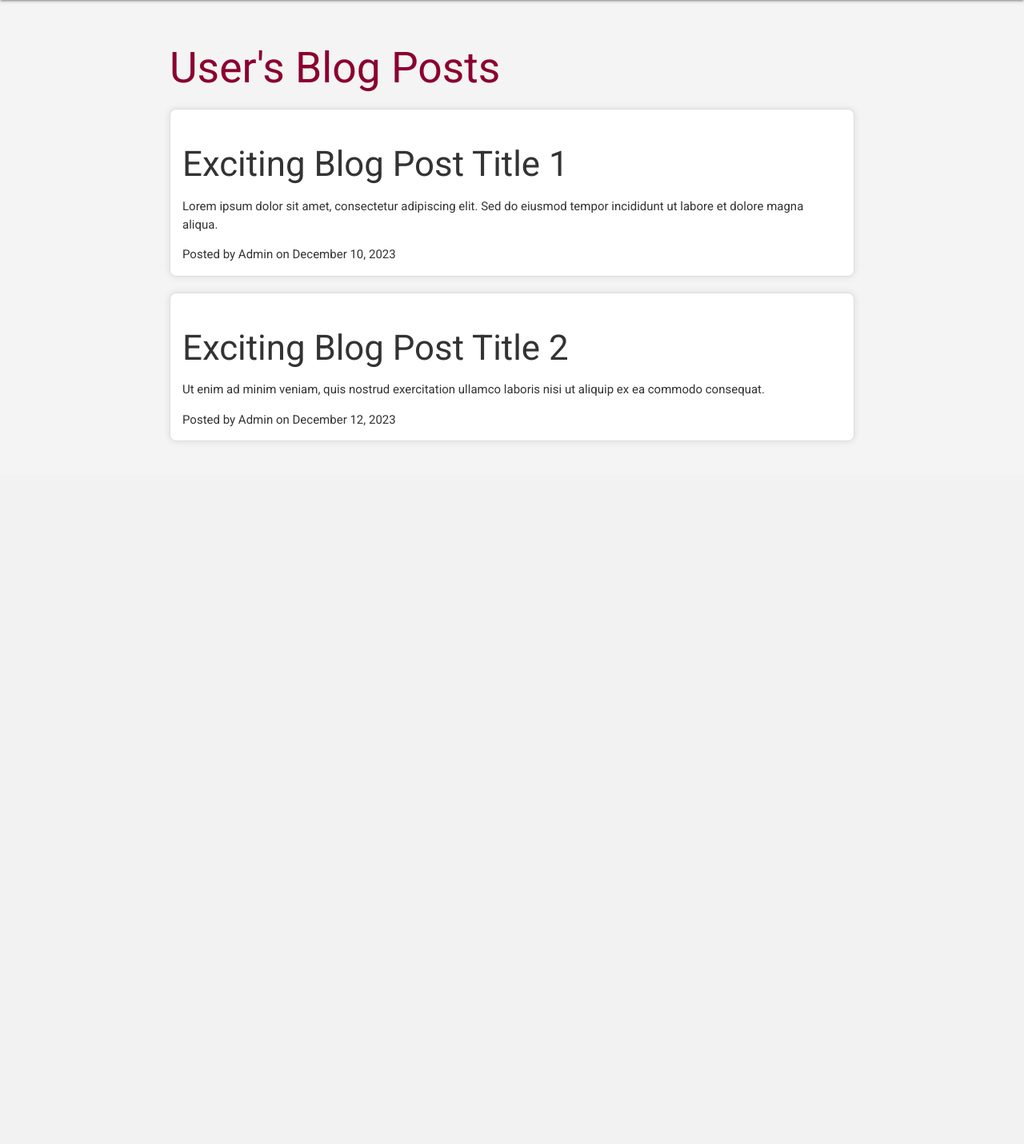
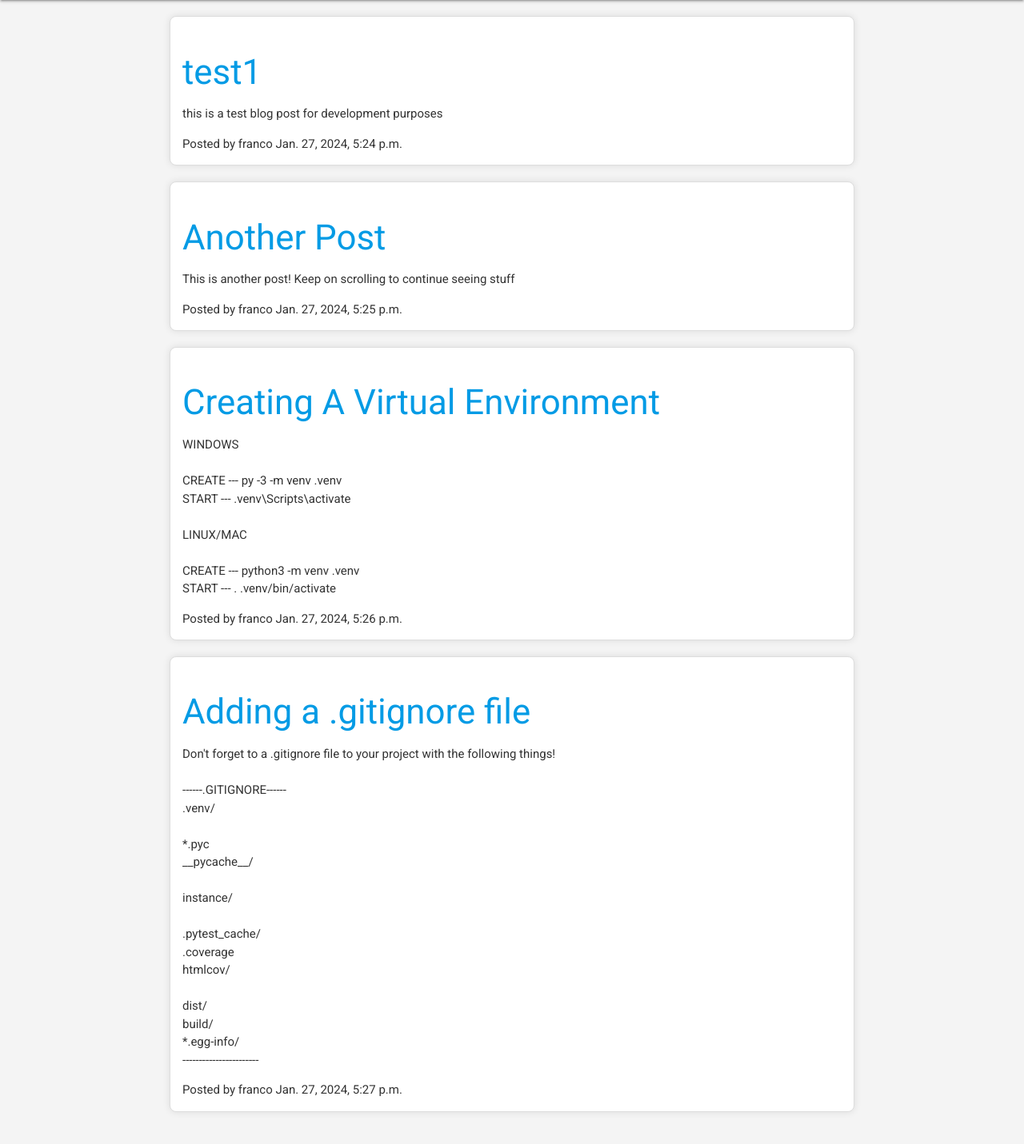
Before and after one commit to fraagu10/django-blog, a Django app: page /blog/ in a window 1280 px wide. Shown: the part 230-1661 px from the top of the page at 80% size. Before the commit the page ends 782 px from the top, so only its background shows below. Run offline with Django 5.2, Linux system fonts and the light colour scheme; data comes from the database, SQL or seed files in the repository; both versions use the stored data as it was after the commit.

Commit message:
added template for blog and added ORM

```diff
--- a/mysite/blog/templates/blog/post_list.html
+++ b/mysite/blog/templates/blog/post_list.html
@@ -4,7 +4,7 @@
 <head>
     <meta charset="UTF-8">
     <meta name="viewport" content="width=device-width, initial-scale=1.0">
-    <title>Pinterest-style User Profile</title>
+    <title>Blog Posts</title>
 
     <!-- Material-UI CDN Links -->
     <link rel="stylesheet" href="https://fonts.googleapis.com/css?family=Roboto:300,400,500,700&display=swap" />
@@ -125,28 +125,30 @@
     </header>
 
     <nav>
-        <a href="#" class="waves-effect waves-light btn">Home</a>
-        <!-- <a href="#" class="waves-effect waves-light btn">Explore</a>
-        <a href="#" class="waves-effect waves-light btn">Profile</a> -->
+        <a href="/" class="waves-effect waves-light btn">Home</a>
         <a href="#" class="waves-effect waves-light btn">Settings</a>
     </nav>
 
     <div class="container">
-        <h2>User's Blog Posts</h2>
 
-        <!-- Blog Post 1 -->
-        <div class="blog-post">
-            <h3>Exciting Blog Post Title 1</h3>
-            <p>Lorem ipsum dolor sit amet, consectetur adipiscing elit. Sed do eiusmod tempor incididunt ut labore et
-                dolore magna aliqua.</p>
-            <div class="user-details">
-                <span>Posted by Admin</span>
-                <span>on December 10, 2023</span>
+        {% for post in posts %}
+
+            <div class="blog-post">
+                <h3><a href="">{{ post.title }}</a></h3>
+                <p>{{ post.text|linebreaksbr }}</p>
+                <div class="user-details">
+                    <span>Posted by {{ post.author }}</span>
+                    <span>{{ post.published_date }} </span>
+                </div>
             </div>
-        </div>
+
+        {% endfor %}
+
+
+
 
         <!-- Blog Post 2 -->
-        <div class="blog-post">
+        <!-- <div class="blog-post">
             <h3>Exciting Blog Post Title 2</h3>
             <p>Ut enim ad minim veniam, quis nostrud exercitation ullamco laboris nisi ut aliquip ex ea commodo
                 consequat.</p>
@@ -154,7 +156,7 @@
                 <span>Posted by Admin</span>
                 <span>on December 12, 2023</span>
             </div>
-        </div>
+        </div> -->
     </div>
 </body>
 
--- a/mysite/blog/views.py
+++ b/mysite/blog/views.py
@@ -1,5 +1,9 @@
 from django.shortcuts import render
+from django.utils import timezone
+
+from .models import Post
 
 # Create your views here.
 def post_list(request):
-    return render(request, 'blog/post_list.html', {})
+    posts = Post.objects.filter(published_date__lte=timezone.now()).order_by('published_date')
+    return render(request, 'blog/post_list.html', {'posts': posts})
```
Also changed, not shown: mysite/db.sqlite3.
